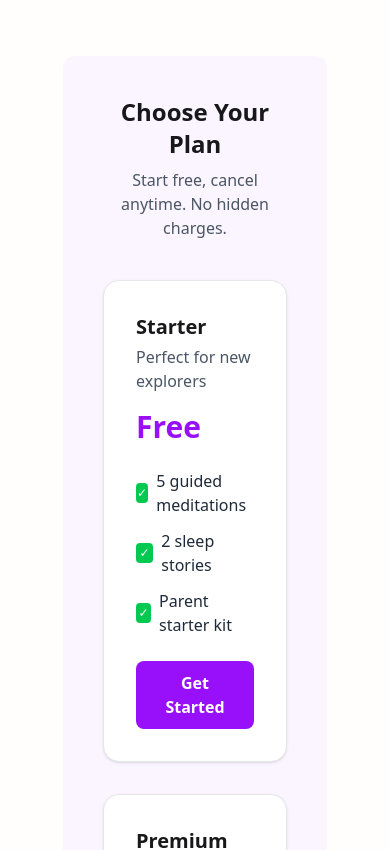
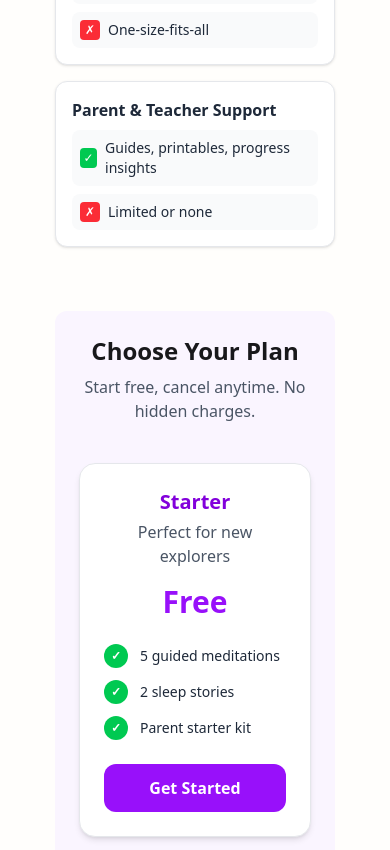
Before and after one commit to ShuvodipDasHimu/topmind-care, a React (Vite) app: page / in a window 390 px wide. Shown: the part 6020-6870 px from the top of the page. Built offline with nearby package versions, Linux system fonts and the light colour scheme.

Commit message:
Made it all responsive

```diff
--- a/src/components/FAQ.jsx
+++ b/src/components/FAQ.jsx
@@ -22,14 +22,14 @@ const faqs = [
 
 const FAQ = () => {
   return (
-    <div className="w-full py-12 px-4">
+    <div className="w-full py-12 px-4 sm:px-6 md:px-12">
       {/* FAQ Title */}
-      <h2 className="text-2xl md:text-3xl font-bold mb-6 animate-fadeIn">
+      <h2 className="text-2xl sm:text-3xl md:text-3xl font-bold mb-6 animate-fadeIn text-center sm:text-left">
         Frequently Asked Questions
       </h2>
 
       {/* FAQ Accordion */}
-      <div className="w-full rounded-lg border border-gray-200 animate-fadeIn">
+      <div className="w-full rounded-lg border border-gray-200 animate-fadeIn max-w-4xl mx-auto sm:mx-0">
         {faqs.map((item, i) => (
           <div
             key={i}
@@ -40,29 +40,33 @@ const FAQ = () => {
               name="faq-accordion"
               defaultChecked={item.defaultOpen}
             />
-            <div className="collapse-title text-lg font-medium text-gray-800">
+            <div className="collapse-title text-lg sm:text-base md:text-lg font-medium text-gray-800">
               {item.q}
             </div>
             <div className="collapse-content">
-              <p className="text-gray-600 text-sm mt-2">{item.a}</p>
+              <p className="text-gray-600 text-sm sm:text-sm md:text-sm mt-2">
+                {item.a}
+              </p>
             </div>
           </div>
         ))}
       </div>
 
       {/* CTA Section */}
-      <div className="w-full mt-12 rounded-2xl shadow-sm bg-gradient-to-r from-white via-blue-50 to-purple-50 p-8 animate-fadeIn">
-        <h3 className="text-xl md:text-2xl font-bold mb-3">
-          Start Your Child’s Mindfulness Journey
-        </h3>
-        <p className="text-gray-600 mb-6">
-          Try it free. Build calm, focus, and kindness—one small practice a day.
-        </p>
-        <div className="flex gap-4">
-          <button className="px-6 py-2 rounded-lg bg-purple-600 text-white font-medium hover:bg-purple-700 transition">
+      <div className="w-full mt-12 rounded-2xl shadow-sm bg-gradient-to-r from-white via-blue-50 to-purple-50 p-6 sm:p-8 md:p-10 max-w-4xl mx-auto flex flex-col sm:flex-row items-center sm:items-start gap-4 animate-fadeIn">
+        <div className="flex-1 text-center sm:text-left">
+          <h3 className="text-xl sm:text-2xl md:text-2xl font-bold mb-3">
+            Start Your Child’s Mindfulness Journey
+          </h3>
+          <p className="text-gray-600 mb-6 text-sm sm:text-base">
+            Try it free. Build calm, focus, and kindness—one small practice a day.
+          </p>
+        </div>
+        <div className="flex flex-col sm:flex-row gap-4 w-full sm:w-auto">
+          <button className="px-6 py-2 rounded-lg bg-purple-600 text-white font-medium hover:bg-purple-700 transition w-full sm:w-auto">
             Create Account
           </button>
-          <button className="px-6 py-2 rounded-lg bg-green-500 text-white font-medium hover:bg-green-600 transition">
+          <button className="px-6 py-2 rounded-lg bg-green-500 text-white font-medium hover:bg-green-600 transition w-full sm:w-auto">
             Download App
           </button>
         </div>
--- a/src/components/Pricing.jsx
+++ b/src/components/Pricing.jsx
@@ -57,22 +57,21 @@ const plans = [
 
 const Pricing = () => {
   return (
-    <div className="my-16 px-6 max-w-6xl mx-auto">
+    <div className="my-16 px-4 sm:px-6 lg:px-8 max-w-6xl mx-auto">
       {/* === Comparison Table === */}
       <h2 className="text-2xl md:text-3xl font-bold mb-6">
         Why Choose Mindery Kids Over Others?
       </h2>
 
-      <div className="overflow-x-auto">
+      {/* Desktop Table */}
+      <div className="hidden md:block overflow-x-auto">
         <div className="min-w-[760px] rounded-xl border border-gray-200 bg-white shadow-sm overflow-hidden animate-fadeIn">
-          {/* Header */}
           <div className="grid [grid-template-columns:40%_30%_30%] bg-purple-100 divide-x divide-gray-200">
             <div className="p-4 font-semibold text-center">Feature</div>
             <div className="p-4 font-semibold text-center">Mindery Kids</div>
             <div className="p-4 font-semibold text-center">Other Apps</div>
           </div>
 
-          {/* Rows */}
           <div className="divide-y divide-gray-200">
             {comparisonData.map((row, i) => (
               <div
@@ -104,8 +103,38 @@ const Pricing = () => {
         </div>
       </div>
 
+      {/* Mobile Table as Stacked Cards */}
+      <div className="md:hidden flex flex-col gap-4">
+        {comparisonData.map((row, i) => (
+          <div
+            key={i}
+            className="bg-white border border-gray-200 rounded-xl p-4 shadow-sm animate-fadeIn"
+            style={{ animationDelay: `${i * 0.1}s` }}
+          >
+            <div className="font-semibold text-gray-800 mb-2">{row.feature}</div>
+            <div className="flex flex-col sm:flex-row gap-2 sm:gap-4">
+              {[row.mindery, row.others].map((col, j) => (
+                <div
+                  key={j}
+                  className="flex items-center gap-2 bg-gray-50 p-2 rounded-lg flex-1"
+                >
+                  <span
+                    className={`inline-flex h-5 w-5 items-center justify-center rounded-[4px] text-white text-xs ${
+                      col.ok ? "bg-green-500" : "bg-red-500"
+                    }`}
+                  >
+                    {col.ok ? "✓" : "✗"}
+                  </span>
+                  <span className="text-gray-800 text-sm">{col.text}</span>
+                </div>
+              ))}
+            </div>
+          </div>
+        ))}
+      </div>
+
       {/* === Pricing Plans === */}
-      <div className="mt-16 bg-purple-50 rounded-xl p-10 animate-fadeIn">
+      <div className="mt-16 bg-purple-50 rounded-xl p-6 sm:p-10 animate-fadeIn">
   <h2 className="text-2xl md:text-3xl font-bold text-center">
     Choose Your Plan
   </h2>
@@ -113,36 +142,46 @@ const Pricing = () => {
     Start free, cancel anytime. No hidden charges.
   </p>
 
-        <div className="grid grid-cols-1 md:grid-cols-3 gap-8">
+  <div className="grid grid-cols-1 sm:grid-cols-2 lg:grid-cols-3 gap-6 sm:gap-8">
     {plans.map((plan, i) => (
       <div
         key={i}
-              className="bg-white border border-gray-200 rounded-2xl p-8 shadow-sm flex flex-col
-                         transition-transform duration-300 hover:scale-105 hover:shadow-md animate-fadeIn"
+        className="bg-white border border-gray-200 rounded-2xl p-6 sm:p-8 shadow-md flex flex-col
+                   transition-transform duration-300 hover:scale-105 hover:shadow-lg animate-fadeIn"
         style={{ animationDelay: `${i * 0.15}s` }}
       >
-              <h3 className="text-xl font-semibold mb-1">{plan.name}</h3>
-              <p className="text-gray-600 mb-4">{plan.desc}</p>
-              <p className="text-3xl font-bold text-purple-600 mb-6">
+        {/* Plan Header */}
+        <div className="mb-4 text-center sm:text-left">
+          <h3 className="text-xl sm:text-2xl font-semibold mb-1 text-purple-700">{plan.name}</h3>
+          <p className="text-gray-600 sm:text-sm">{plan.desc}</p>
+        </div>
+
+        {/* Price */}
+        <p className="text-3xl sm:text-4xl font-bold text-purple-600 mb-6 text-center sm:text-left">
           {plan.price}
         </p>
+
+        {/* Feature List */}
         <ul className="space-y-3 flex-grow">
           {plan.features.map((f, j) => (
-                  <li key={j} className="flex items-center gap-2 text-gray-800">
-                    <span className="inline-flex h-5 w-5 items-center justify-center rounded-[4px] bg-green-500 text-white text-xs">
+            <li key={j} className="flex items-center gap-3 text-gray-800">
+              <span className="inline-flex h-6 w-6 sm:h-5 sm:w-5 items-center justify-center rounded-full bg-green-500 text-white font-bold text-xs sm:text-[10px]">
                 ✓
               </span>
-                    {f}
+              <span className="text-sm sm:text-base">{f}</span>
             </li>
           ))}
         </ul>
-              <button className="mt-6 bg-purple-600 hover:bg-purple-700 text-white font-semibold py-2.5 px-4 rounded-lg transition-colors duration-300">
+
+        {/* CTA Button */}
+        <button className="mt-6 bg-purple-600 hover:bg-purple-700 text-white font-semibold py-3 px-4 rounded-xl transition-colors duration-300 w-full">
           {plan.button}
         </button>
       </div>
     ))}
   </div>
 </div>
+
     </div>
   );
 };
```
Lines whose indentation alone changed are shown as unchanged.
